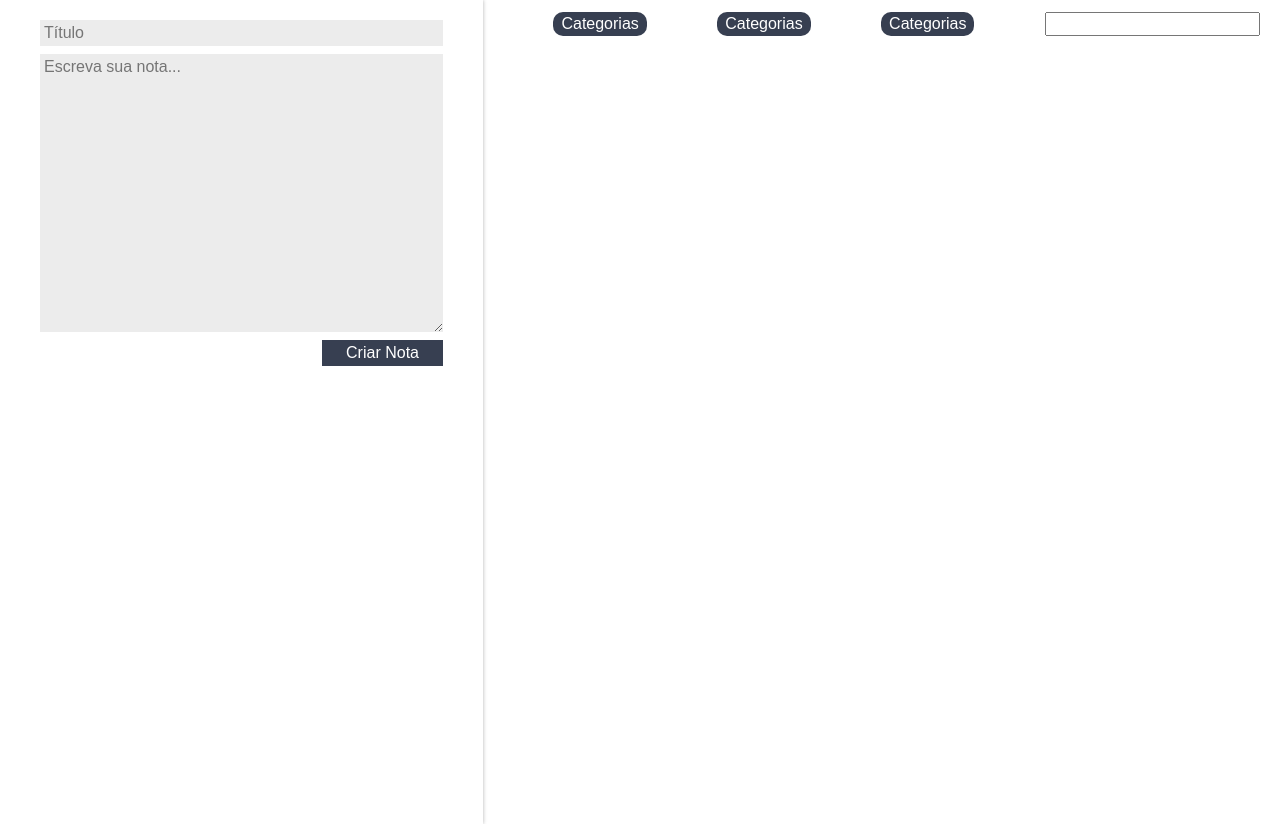
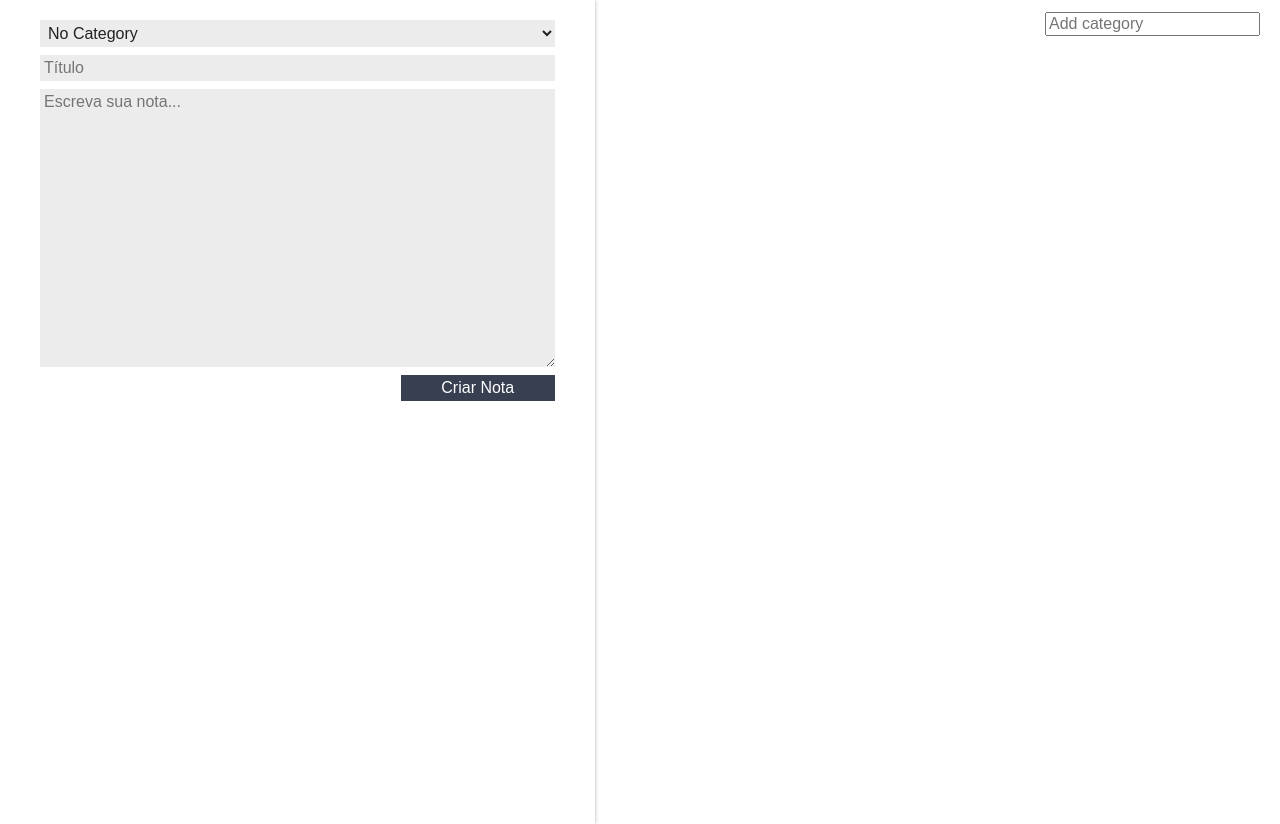
Before and after one commit to LucasLMC/Many-Grades, a React (Create React App) app: page / in a window 1280 px wide. Built offline with nearby package versions, Linux system fonts and the light colour scheme.

Commit message:
Add dinamic categories

```diff
--- a/src/App.js
+++ b/src/App.js
@@ -1,21 +1,23 @@
 import React, { Component } from "react";
-import NoteList from "./components/NoteList";
-import CadForm from "./components/CadForm";
-import CategoryList from "./components/CategoryList";
+
 import './assets/App.css';
 import './assets/index.css';
+
+import CadForm from "./components/CadForm";
+import NoteList from "./components/NoteList";
+import CategoryList from "./components/CategoryList";
 class App extends Component {
 
   constructor(){
     super()
     this.state = {
-      notes : []
+      notes : [],
+      categories: [],
     }
   }
 
-
-  createNote(title, text){
-    const newNote = {title, text}
+  createNote(title, text, category){
+    const newNote = {title, text, category}
     const newNotesArray = [...this.state.notes, newNote]
     const newState = {
         notes:newNotesArray
@@ -29,15 +31,25 @@ class App extends Component {
     this.setState({
       notes:notesArray
     })
-    console.log('Deltou')
+  }
+
+  addCategory(name){
+    const newCategoryArray = [...this.state.categories, name]
+    const newState = {...this.state, categories:newCategoryArray}
+    this.setState(newState)
   }
 
   render(){
     return (
       <section className="content">
-          <CadForm createNote = {this.createNote.bind(this)}/>
+          <CadForm
+              categories = {this.state.categories}
+              createNote = {this.createNote.bind(this)}/>
           <main className="main_content">
-            <CategoryList/>
+            <CategoryList
+              categories = {this.state.categories}
+              addCategory = {this.addCategory.bind(this)}
+            />
             <NoteList
               notes = {this.state.notes}
               deleteNote={this.deleteNote.bind(this)}
--- a/src/components/CadForm/cadForm.jsx
+++ b/src/components/CadForm/cadForm.jsx
@@ -7,20 +7,27 @@ class CadForm extends Component{
         super(props);
         this.title = "";
         this.text = "";
+        this.category="No Category"
     }
 
-    _handleMudancaTitulo(event){
+    _handleChangeCategory(event){
+        event.stopPropagation()
+        this.category = event.target.value
+    }
+    _handleChangeTitle(event){
+        event.stopPropagation()
         this.title = event.target.value
     }
 
-    _handleMudancaTexto(event){
+    _handleChangeText(event){
+        event.stopPropagation()
         this.text = event.target.value
     }
 
     _addNote(event){
         event.preventDefault()
         event.stopPropagation()
-        this.props.createNote(this.title, this.text)
+        this.props.createNote(this.title, this.text, this.category)
     }
 
     render(){
@@ -28,17 +35,29 @@ class CadForm extends Component{
             <form className="cad_form"
                 onSubmit = { this._addNote.bind(this) }
             >
+                <select
+                    onChange={ this._handleChangeCategory.bind(this) }
+                    className="input_cad_form"
+                >
+                    <option>No Category</option>
+                    {
+                        this.props.categories.map(
+                            (category) => {
+                                return <option>{category}</option>
+                            })
+                    }
+                </select>
                 <input
                     type="text"
                     placeholder="Título"
                     className="input_cad_form"
-                    onChange={this._handleMudancaTitulo.bind(this)}
+                    onChange={this._handleChangeTitle.bind(this)}
                 />
                 <textarea
                     rows={15}
                     placeholder="Escreva sua nota..."
                     className="input_cad_form"
-                    onChange={this._handleMudancaTexto.bind(this)}
+                    onChange={this._handleChangeText.bind(this)}
                 />
                 <button className="input_cad_form submit_cad_form">
                     Criar Nota
--- a/src/components/CategoryList/categoryList.jsx
+++ b/src/components/CategoryList/categoryList.jsx
@@ -1,19 +1,33 @@
 import React, { Component } from 'react';
 import "./styles.css";
 
+class CategoryList extends React.Component {
+    _handleInputEvent(e) {
+        if(e.key === "Enter"){
+            console.log(e.key,"xuxu blz")
+            let categoryValue = e.target.value
+            this.props.addCategory(categoryValue)
+        }
+    }
 
-class CategoryList extends React.Component {
     render() {
         return (
             <section className="category_list">
                 <ul className="category_list_ul">
-                    <li className="category_list_item">Categorias </li>
-                    <li className="category_list_item">Categorias </li>
-                    <li className="category_list_item">Categorias </li>
+                    {
+                        this.props.categories.map((category,index) =>
+                        {
+                          return  <li key={index} className="category_list_item">{category} </li>
+                        }
+                        )}
                 </ul>
                 <input
                     type="text"
                     className="category_list_input"
+                    placeholder="Add category"
+                    onKeyUp={
+                        this._handleInputEvent.bind(this)
+                    }
                 />
             </section>
         );
--- a/src/components/NoteCard/noteCard.jsx
+++ b/src/components/NoteCard/noteCard.jsx
@@ -15,6 +15,7 @@ class NoteCard extends Component {
             <DeleteIcon onClick={
               this.delete.bind(this)
             }/>
+            <h4>{this.props.category}</h4>
         </header>
         <p className="note_card_text">{this.props.text}</p>
       </section>
--- a/src/components/NoteList/noteList.jsx
+++ b/src/components/NoteList/noteList.jsx
@@ -13,6 +13,7 @@ class NoteList extends Component{
                             index={index}
                             title={note.title}
                             text={note.text}
+                            category={note.category}
                             deleteNote={this.props.deleteNote}
                         />
                     </li>
```
